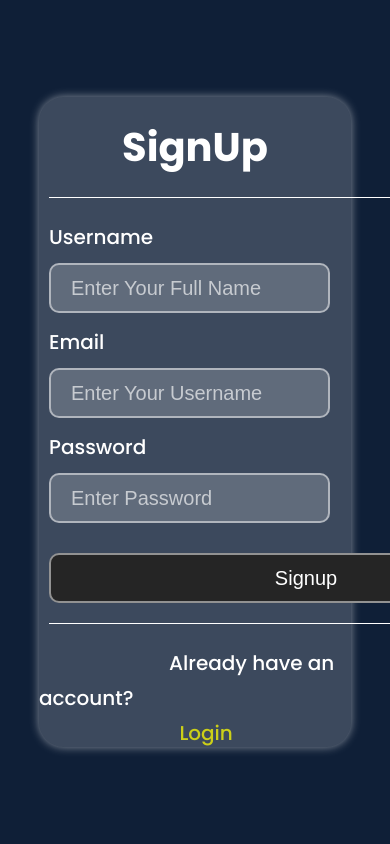
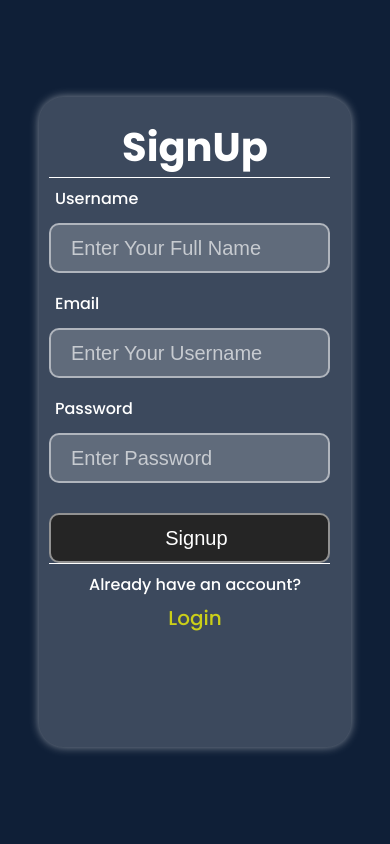
Before and after one commit to mpa-mxiang/django-todo, a Django app: page / in a window 390 px wide. Run offline with Django 5.2, Linux system fonts and the light colour scheme; some web fonts are replaced.

Commit message:
fix styles and remove inline style for the last label

```diff
--- a/todo/todo/static/styles/index.css
+++ b/todo/todo/static/styles/index.css
@@ -93,10 +93,7 @@ label {
 }
 
 .line {
-
-  margin-top: 20px;
-  margin-left: 10px;
-  margin-bottom: 20px;
+  margin: 0 10px;
   height: 1px;
   width: 500px;
   border: none;
@@ -111,7 +108,6 @@ label {
   color: #ffff00bc;
   font-size: 20px;
   font-weight: 500;
-  margin-left: 45%;
   padding: 0;
   text-align: center;
   margin-top: 20px;
@@ -158,13 +154,34 @@ a:hover {
   margin-left: 10px;
 }
 
+.field:last-child {
+  display: block;
+  text-align: center;
+}
+
 @media only screen and (max-width: 425px) {
   .signup-box {
     width: 80%;
   }
 
-  .inp {
+  .inp,
+  .line {
     width: 90%;
   }
 
+  .submit-button {
+    width: 90%;
+    padding: auto;
+  }
+
+  .error-message {
+    margin: 1rem;
+    font-size: 0.5rem;
+  }
+
+  label {
+    font-size: 1rem;
+    margin: 1rem;
+  }
+
 }
--- a/todo/todo/templates/login.html
+++ b/todo/todo/templates/login.html
@@ -41,7 +41,7 @@
                 <div class="line"></div>
 
                 <div class="field">
-                    <label style="margin-left:130px;">Don't Have an Account?</label>
+                    <label>Don't Have an Account?</label>
                     <br>
                     <a class="redirect" href="/signup">Signup</a>
                 </div>
--- a/todo/todo/templates/signup.html
+++ b/todo/todo/templates/signup.html
@@ -52,7 +52,7 @@
                 <div class="line"></div>
 
                 <div class="field">
-                    <label style="margin-left:130px;">Already have an account?</label>
+                    <label>Already have an account?</label>
                     <br>
                     <a class="redirect" href="/login">Login</a>
                 </div>
```
